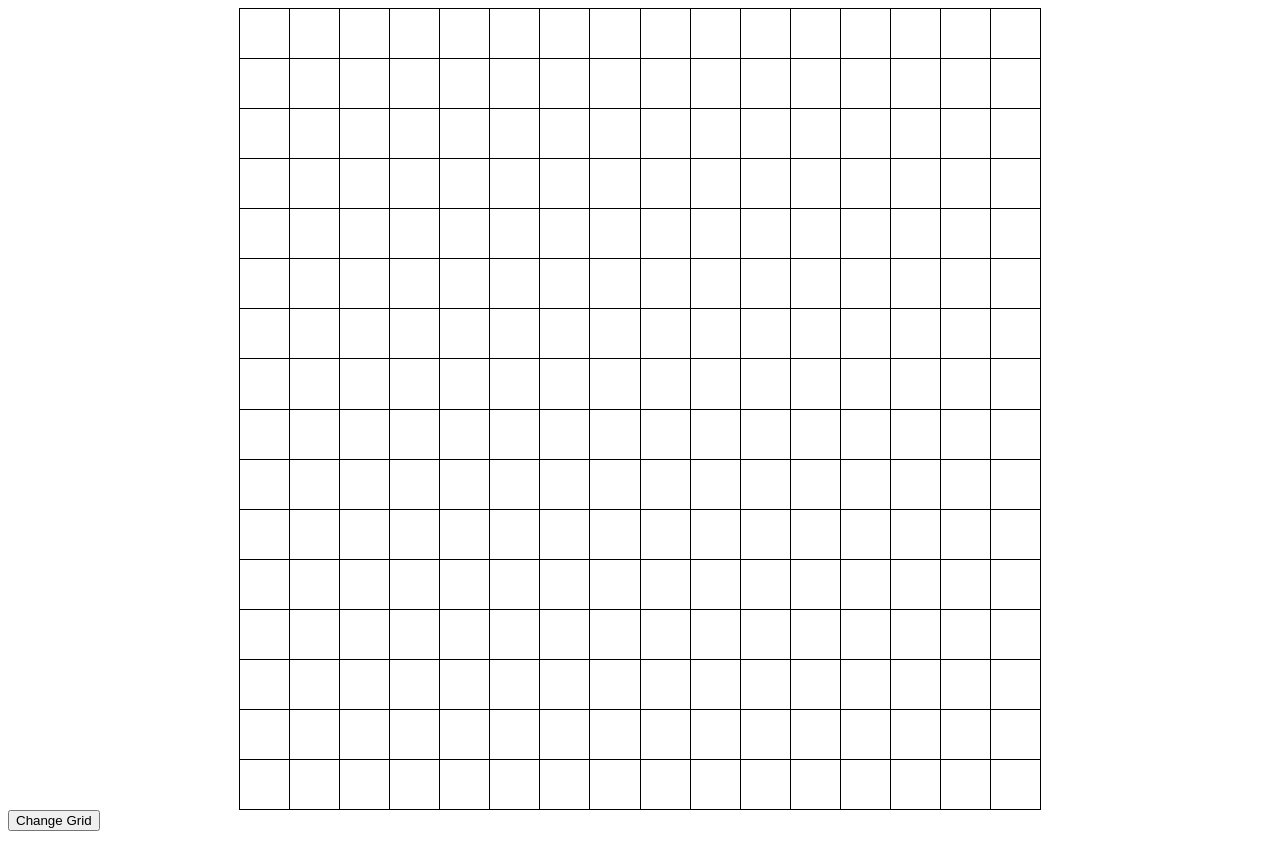
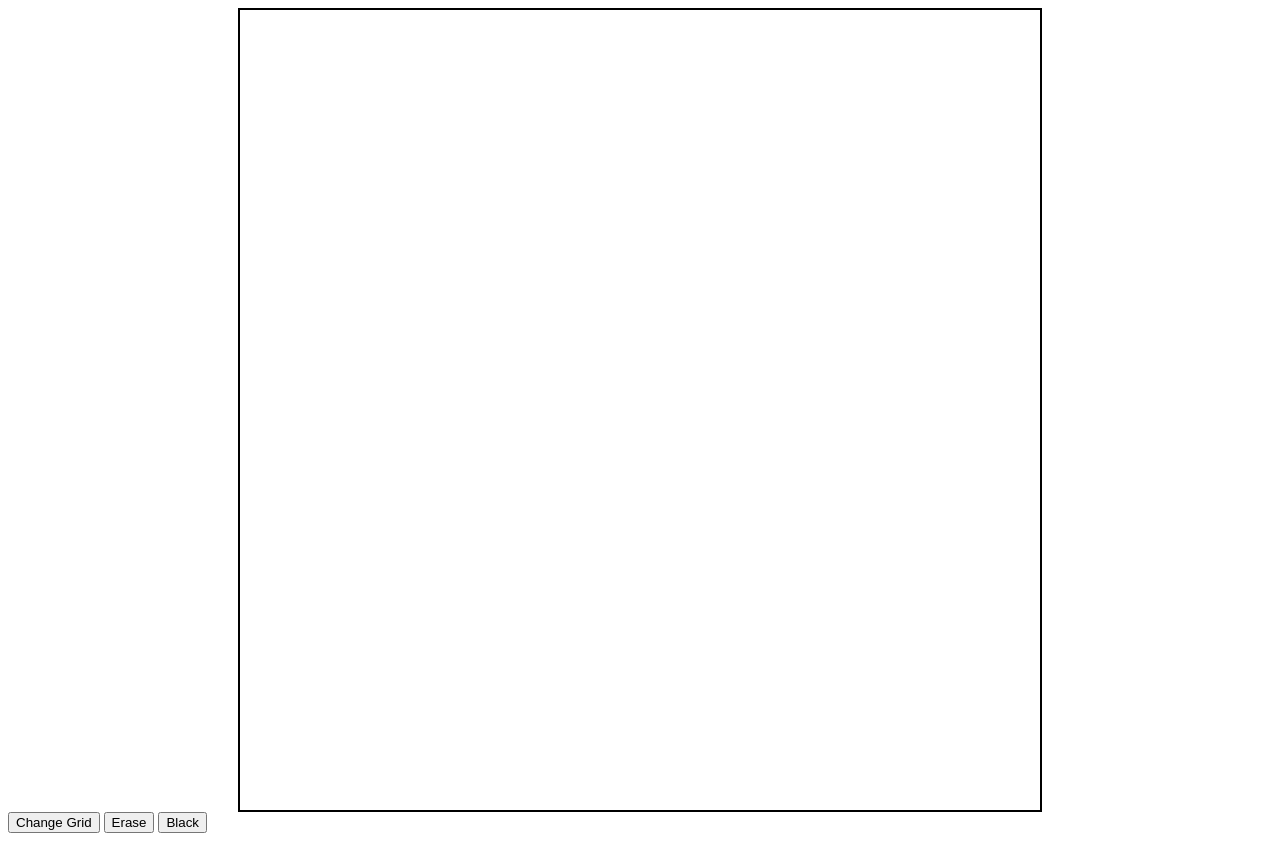
Before and after one commit to AmanPrajapati7015/etch-a-sketch, a plain HTML site: page index.html in a window 1280 px wide. Drawn offline with Linux system fonts and the light colour scheme.

Commit message:
Added an erasor button

```diff
--- a/index.html
+++ b/index.html
@@ -8,6 +8,8 @@
 <body>
     <div class="container"></div>
     <button class="change-grid">Change Grid</button>
+    <button class="erasor">Erase</button>
+    <button class="black">Black</button>
     <script src="./script.js"></script>
 
 </body>
--- a/script.js
+++ b/script.js
@@ -2,23 +2,21 @@ const container = document.querySelector(".container");
 let boxLine;
 let box;
 let n;
+let selectedColor ="black";
 
 function makeGrid(n){
     container.innerHTML = "";
     for(let j = 1; j <=n; j++){
         boxLine = document.createElement("div");
         boxLine.classList.add("box-line");
-
         for(let i = 1; i <=n; i++){
             box = document.createElement("div");
             box.classList.add("box");
             box.addEventListener("mouseover", (e)=>{
-                console.log(e.target);
-                e.target.classList.add("colored");
+                e.target.style = `background-color :${selectedColor};`
             });
             boxLine.appendChild(box);
         }
-
         container.appendChild(boxLine);
     }
 }
@@ -28,5 +26,10 @@ const changeGrid = document.querySelector(".change-grid");
 changeGrid.addEventListener("click", ()=>{
     n = +prompt("Give the size of grid you want.");
     makeGrid(n);
+});
 
-});
+const erasor = document.querySelector(".erasor");
+erasor.addEventListener("click", () => {selectedColor = "white"});
+
+const black = document.querySelector(".black");
+black.addEventListener("click", () => {selectedColor = "black"});
--- a/styles.css
+++ b/styles.css
@@ -1,5 +1,5 @@
 :root {
-    --borderWidth: 1px;
+    --borderWidth: 0px;
   }
 
 .container{
@@ -8,6 +8,7 @@
     padding: var(--borderWidth);
     width: 800px;
     height: 800px;
+    border: black 2px solid;
     margin: auto;
     background-color: black;
     flex-direction: column;
@@ -23,8 +24,5 @@
 .box{
     flex: 1 0 0;
     background-color: white;
+    transition: background-color 1s;
 }
-
-.box.colored{
-    background-color: rgb(48, 221, 244);
-}
```
